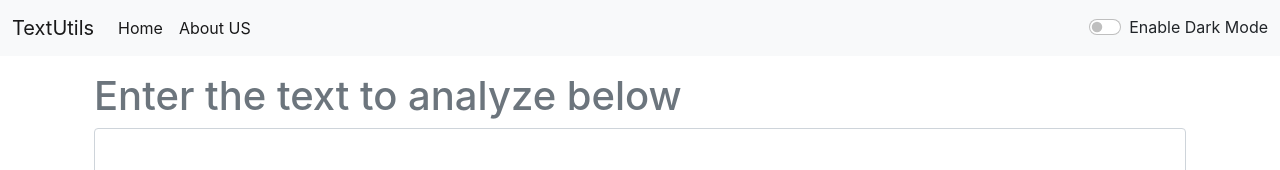
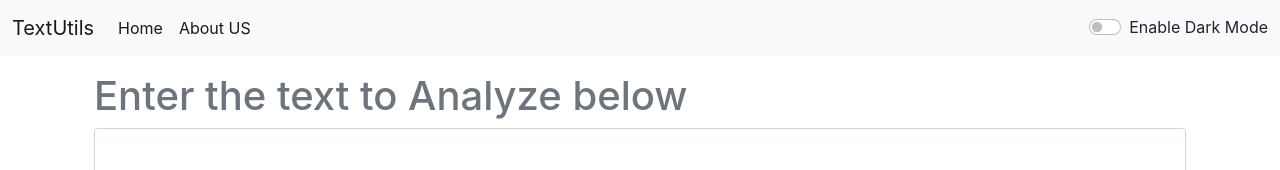
Before and after one commit to Akshat12210/TextUtilsReact, a React (Create React App) app: page / in a window 1280 px wide. Shown: the top 170 px of the page. Built offline with nearby package versions, Linux system fonts and the light colour scheme.

Commit message:
Update App.js

```diff
--- a/src/App.js
+++ b/src/App.js
@@ -40,7 +40,7 @@ export default function App() {
       {/* <Navbar /> */}
       <Alert alert={alert}/>
       <div className="container my-3">
-      <TextForm  heading="Enter the text to analyze below" mode={mode} showAlert={showAlert}/>
+      <TextForm  heading="Enter the text to Analyze below" mode={mode} showAlert={showAlert}/>
        {/* <About />  */}
       </div>
 
```
